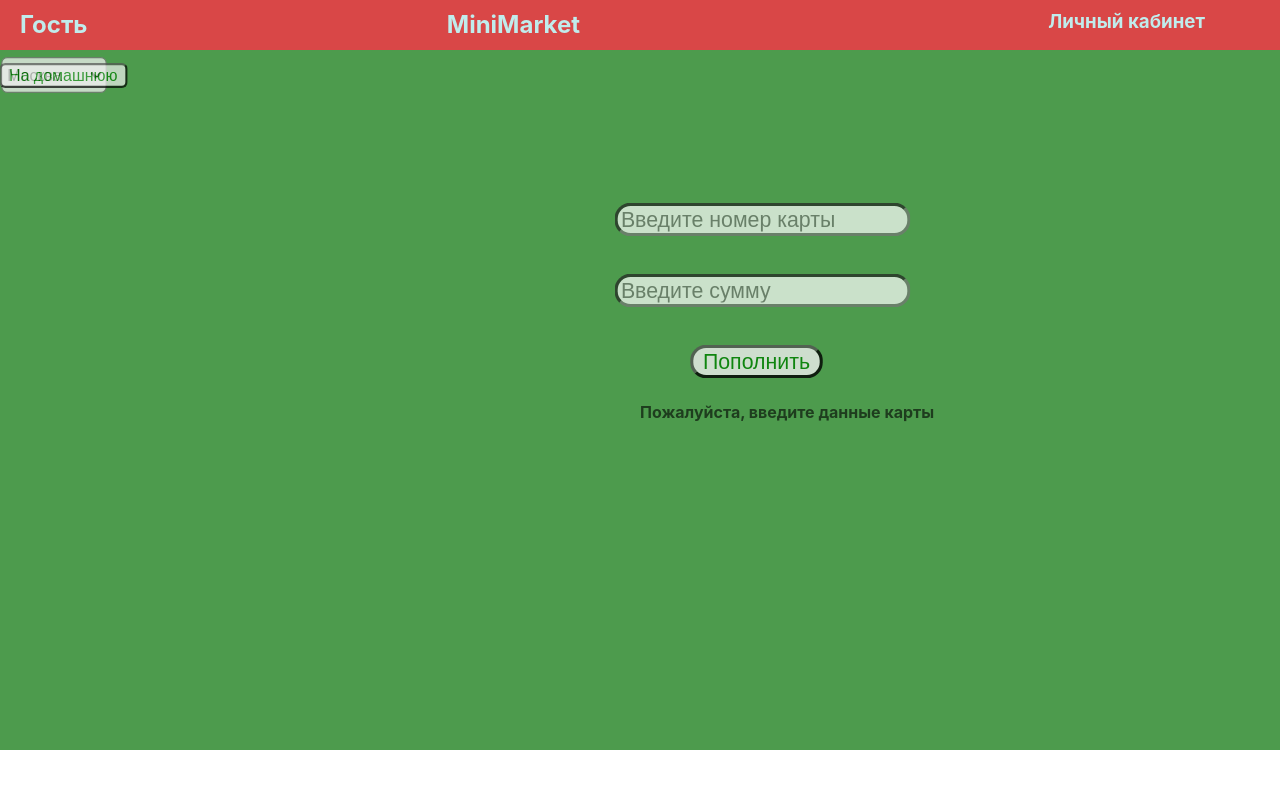
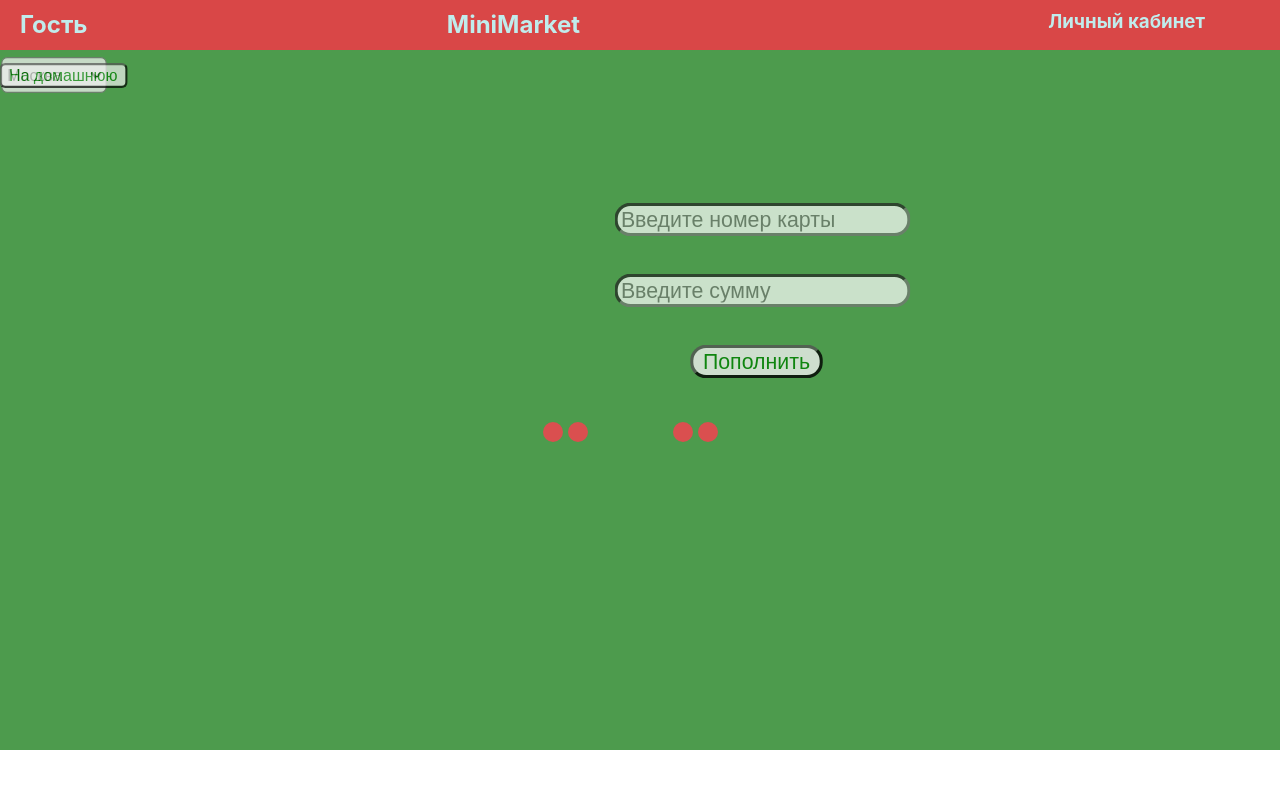
Before and after one commit to danshu1234/basket, a React (Create React App) app: page /pay in a window 1280 px wide. Both pictures are taken after a click on the button "Пополнить". Shown: the top 788 px of the page. Built offline with nearby package versions, Linux system fonts and the light colour scheme.

Commit message:
update with loading animation

```diff
--- a/src/App.js
+++ b/src/App.js
@@ -64,6 +64,19 @@ function App (props) {
   const [showResult, setShowResult] = useState(false)
   const [payment, setPayment] = useState(null)
   const [basket, setBasket] = useState('Здесь пока пусто')
+  let load;
+  if (payment == 'Подождите, идет оплата...'){
+    load = <div className="contain-basket">
+    <div className="first"></div>
+    <div className="second"></div>
+    <div className="third"></div>
+    <div className="fourty"></div>
+</div>
+  } else if (payment == 'На вашем балансе недостаточно средств') {
+    load = <h3 className="pay-or-not">На вашем балансе недостаточно средств</h3>
+  } else if (payment == 'Оплата прошла успешно!'){
+    load = <h3 className="pay-or-not">Оплата прошла успешно!</h3>
+  }
   let delOne;
   let res;
   if (resOne !== null) {
@@ -155,9 +168,9 @@ function App (props) {
           setPayment(null)
        }, 2000);
        }
-     }, 2000)
+     }, 3500)
     }} className="pay_btn">Оплатить</button>
-    <h3 className="payment">{payment}</h3>
+    {load}
     </div>
   }
 
--- a/src/Basket.css
+++ b/src/Basket.css
@@ -255,7 +255,19 @@ border: 2px solid white;
 }
 
 .succes-pay{
-    margin-left: 640px;
+    margin-left: 570px;
+    margin-top: 30px;
+    opacity: 0.6;
+}
+
+.check-summ{
+    margin-left: 620px;
+    margin-top: 30px;
+    opacity: 0.6;
+}
+
+.check-card{
+    margin-left: 595px;
     margin-top: 30px;
     opacity: 0.6;
 }
@@ -263,6 +275,12 @@ border: 2px solid white;
 .user-container{
     margin-left: 645px;
     margin-top: 100px;
+}
+
+.pay-or-not{
+    position: relative;
+    top: 30px;
+    opacity: 0.6;
 }
 
 .name{
@@ -338,3 +356,151 @@ border: 2px solid white;
     margin-top: 50px;
     opacity: 0.7;
 }
+
+.contain{
+    position: relative;
+    display: flex;
+    justify-content: center;
+    align-items: center;
+    right: 10px;
+    top: 50px;
+}
+
+.contain-basket{
+    position: relative;
+    display: flex;
+    justify-content: center;
+    align-items: center;
+    right: 10px;
+    top: 50px;
+    right: 250px;
+}
+
+
+.first{
+    right: 0;
+    position: relative;
+    background-color: rgb(218, 79, 79);
+    width: 20px;
+    height: 20px;
+    border-radius: 100%;
+    margin-right: 5px;
+    animation-name: first;
+    animation-duration: 2s;
+    animation-timing-function: ease-in-out;
+    animation-iteration-count: infinite;
+}
+
+.second{
+    right: 0;
+    background-color: rgb(218, 79, 79);
+    position: relative;
+    width: 20px;
+    height: 20px;
+    border-radius: 100%;
+    margin-right: 5px;
+    animation-name: second;
+    animation-duration: 2s;
+    animation-timing-function: ease-in-out;
+    animation-iteration-count: infinite;
+}
+
+.third{
+    left: 0;
+    background-color: rgb(218, 79, 79);
+    position: relative;
+    width: 20px;
+    height: 20px;
+    border-radius: 100%;
+    margin-right: 5px;
+    animation-name: third;
+    animation-duration: 2s;
+    animation-timing-function: ease-in-out;
+    animation-iteration-count: infinite;
+}
+
+.fourty{
+    left: 0;
+    background-color: rgb(218, 79, 79);
+    position: relative;
+    width: 20px;
+    height: 20px;
+    border-radius: 100%;
+    animation-name: fourty;
+    animation-duration: 2s;
+    animation-timing-function: ease-in-out;
+    animation-iteration-count: infinite;
+}
+
+.load{
+    position: relative;
+    bottom: 110px;
+    display: flex;
+    justify-content: center;
+}
+
+@keyframes fourty{
+    20%{
+        left: 40px;
+    }
+    60%{
+        left: 40px;
+    }
+    80%{
+        left: 0px;
+    }
+    100%{
+        left: 0px;
+    }
+}
+
+@keyframes first{
+    20%{
+        right: 40px;
+    }
+    60%{
+        right: 40px;
+    }
+    80%{
+        right: 0px;
+    }
+    100%{
+        right: 0px;
+    }
+}
+
+@keyframes third{
+   0%{
+    left: 0px;
+   }
+   20%{
+    left: 0px;
+   }
+   40%{
+    left: 40px;
+   }
+   60%{
+    left: 0px;
+   }
+   100%{
+    left: 0px;
+   }
+}
+
+@keyframes second{
+    0%{
+        right: 0px;
+       }
+       20%{
+        right: 0px;
+       }
+       40%{
+        right: 40px;
+       }
+       60%{
+        right: 0px;
+       }
+       100%{
+        right: 0px;
+       }
+}
--- a/src/PayPage.js
+++ b/src/PayPage.js
@@ -1,6 +1,5 @@
 import React, { useEffect, useState } from "react";
 import { useNavigate } from "react-router-dom";
-import styled from "styled-components";
 import Btnhome from "./Btnhome";
 import './Basket.css'
 function PayPage (props) {
@@ -9,6 +8,23 @@ function PayPage (props) {
     const [num, setNum] = useState(null)
     const [card, setCard] = useState(null)
     const [updateBalance, setUpdateBalance] = useState(0)
+    let check;
+    if (succesPay == 'Пожалуйста, проверьте введенные данные'){
+        check = <h3 className="succes-pay">Пожалуйста, проверьте введенные данные</h3>
+    } else if (succesPay == 'Пожалуйста, проверьте сумму'){
+        check = <h3 className="check-summ">Пожалуйста, проверьте сумму</h3>
+    } else if (succesPay == 'Пожалуйста, введите данные карты'){
+        check = <h3 className="check-card">Пожалуйста, введите данные карты</h3>
+    }
+    let loading;
+    if (succesPay == 'Подождите, идет пополнение...'){
+        loading = <div className="contain">
+            <div className="first"></div>
+            <div className="second"></div>
+            <div className="third"></div>
+            <div className="fourty"></div>
+        </div>
+    }
     useEffect(() => {
         localStorage.setItem('card', num)
     }, [num])
@@ -59,14 +75,15 @@ function PayPage (props) {
                 } else {
                     setSuccesPay('Пожалуйста, введите данные карты')
                 }
-        }, 2000)
+        }, 3500)
             }} className="card-btn">Пополнить</button>
+            {loading}
             <Btnhome onClick={() => {
                 payNavigate('/')
                 props.showRegion(true)
                 props.setShowBalance(true)
             }}>На домашнюю</Btnhome>
-            <h4 className="succes-pay">{succesPay}</h4>
+            {check}
             {backToHomePage}
         </div>
     )
```
